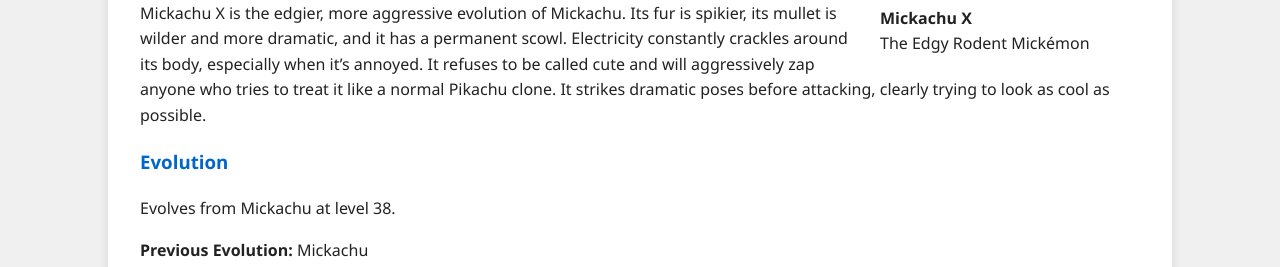
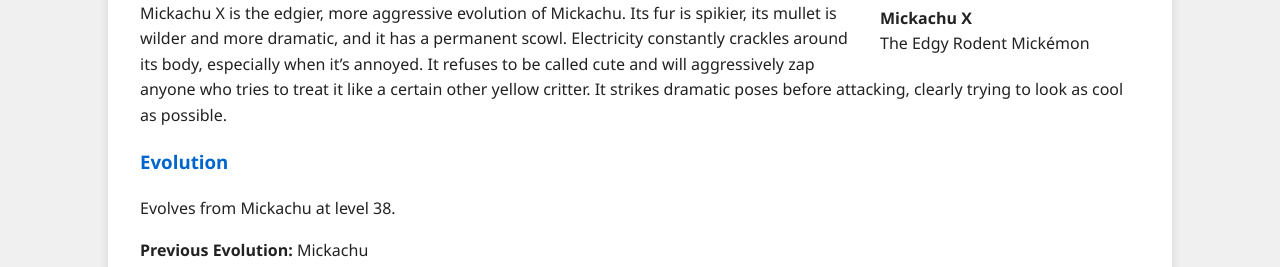
Before and after one commit to elizibar/elizibar.github.io, a Jekyll site: the page built from mickedex/electric/mickachu-x.md, in a window 1280 px wide. Shown: the part 544-811 px from the top of the page. Built offline with Jekyll 4.4.1, drawn with Linux system fonts in a browser that asks for light colours.

Commit message:
two quick fixes

```diff
--- a/mickedex/electric/mickachu-x.md
+++ b/mickedex/electric/mickachu-x.md
@@ -21,7 +21,7 @@ permalink: /mickedex/mickachu-x/
 "The Edgy Rodent Mickémon. Spikier and angrier than regular Mickachu."
 
 ### Biology
-Mickachu X is the edgier, more aggressive evolution of Mickachu. Its fur is spikier, its mullet is wilder and more dramatic, and it has a permanent scowl. Electricity constantly crackles around its body, especially when it’s annoyed. It refuses to be called cute and will aggressively zap anyone who tries to treat it like a normal Pikachu clone. It strikes dramatic poses before attacking, clearly trying to look as cool as possible.
+Mickachu X is the edgier, more aggressive evolution of Mickachu. Its fur is spikier, its mullet is wilder and more dramatic, and it has a permanent scowl. Electricity constantly crackles around its body, especially when it’s annoyed. It refuses to be called cute and will aggressively zap anyone who tries to treat it like a certain other yellow critter. It strikes dramatic poses before attacking, clearly trying to look as cool as possible.
 
 ### Evolution
 
```
Also changed, not shown: mickedex/electric/mickrochip.md (+1 -1 lines).
